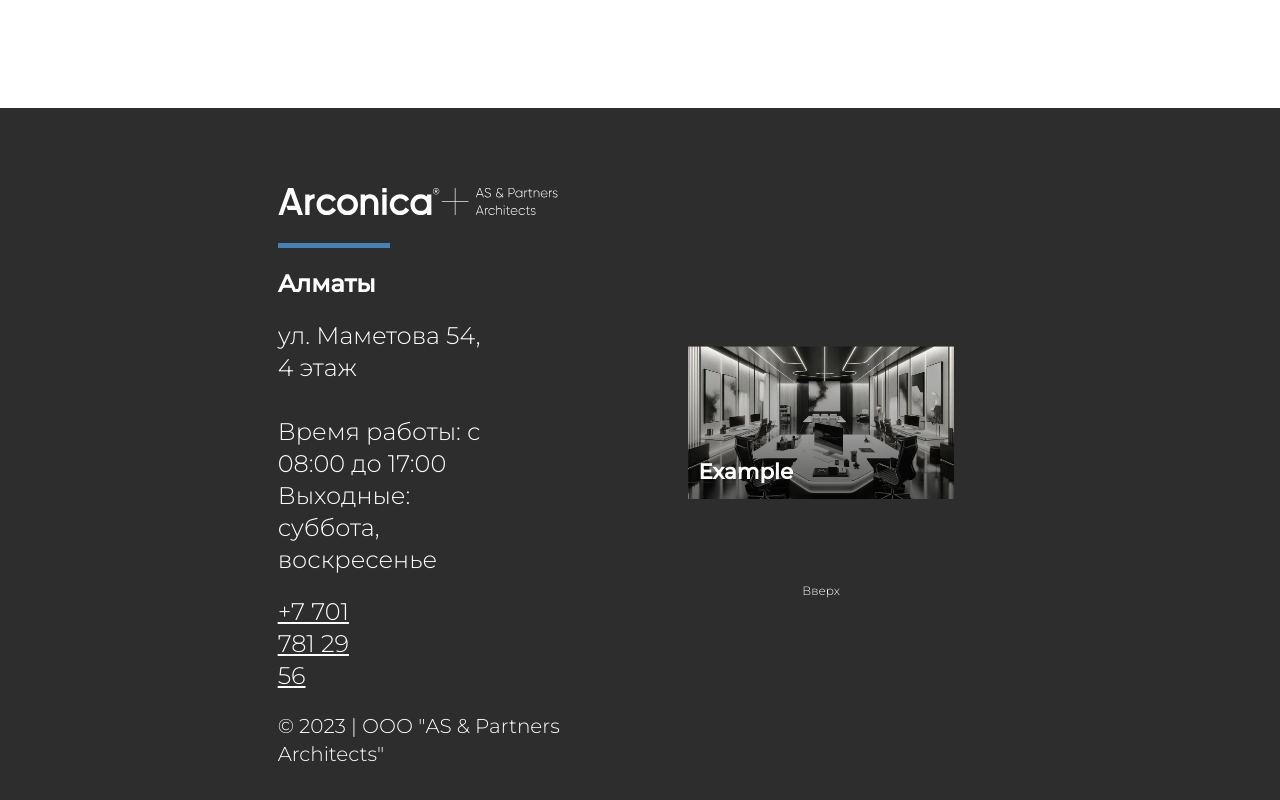
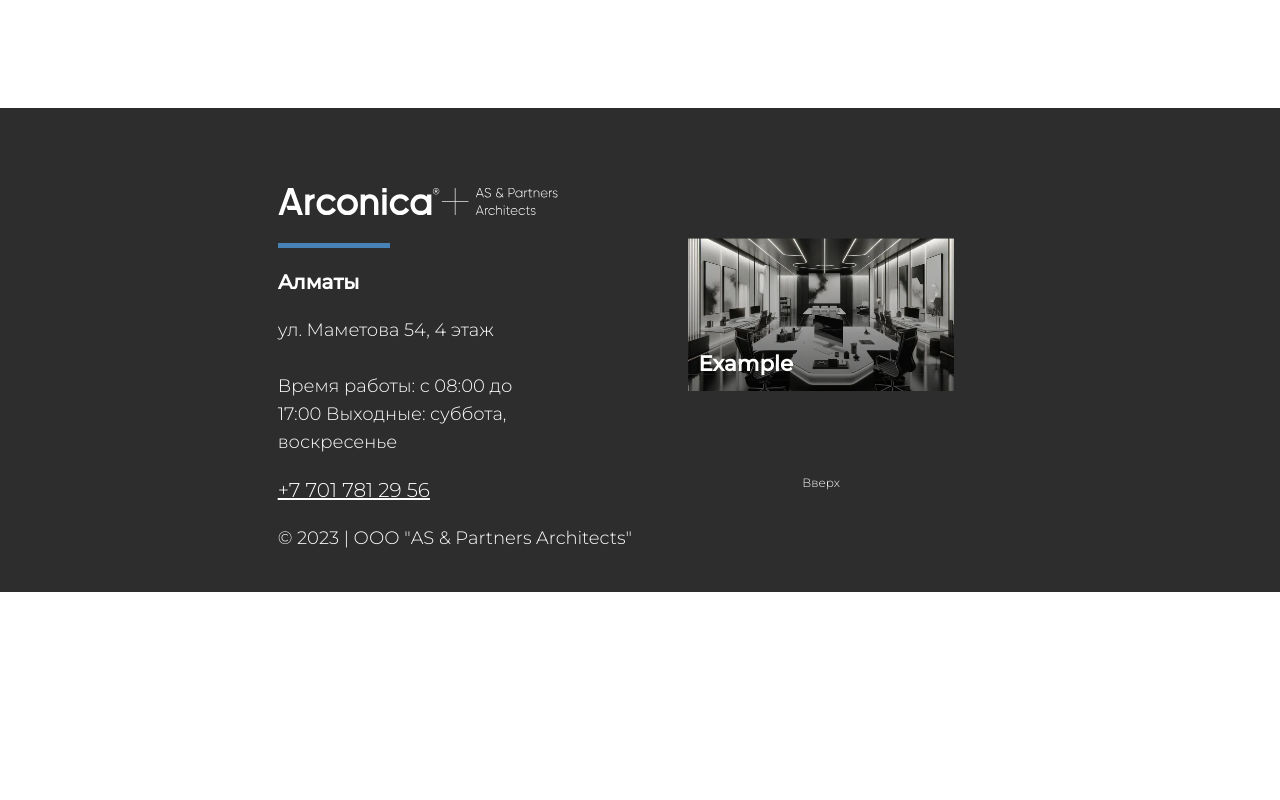
Before and after one commit to k1ngsterr1/as-partners, a React (Vite) app: page /home in a window 1280 px wide. Shown: the part 4381-5181 px from the top of the page. After the commit the page ends 4973 px from the top, so only its background shows below. Built offline with nearby package versions, Linux system fonts and the light colour scheme.

Commit message:
Version 1.5.4

```diff
--- a/src/features/Footer/index.tsx
+++ b/src/features/Footer/index.tsx
@@ -52,10 +52,10 @@ export const Footer = () => {
               alt="logo"
             />
             <Separator marginTop="mt-7 mb-5" />
-            <strong className="text-white text-2xl font-[Montserrat]">
+            <strong className="text-white text-xl font-[Montserrat]">
               Алматы
             </strong>
-            <address className="!not-italic w-[60%] text-white text-2xl  mt-5 mb-5 font-light font-[Montserrat]">
+            <address className="!not-italic w-[70%] text-white text-lg  mt-5 mb-5 font-light font-[Montserrat]">
               ул. Маметова 54, 4 этаж
               <br />
               <br />
@@ -63,11 +63,11 @@ export const Footer = () => {
             </address>
             <a
               href="tel:+77017812956"
-              className="!w-[22%] underline font-[Montserrat] text-white text-2xl font-light transition-all hover:text-custom-blue"
+              className="!w-[52%] underline font-[Montserrat] text-white text-xl font-light transition-all hover:text-custom-blue"
             >
               +7 701 781 29 56
             </a>
-            <span className="text-white font-[Montserrat] text-xl font-light mt-5 mb-10">
+            <span className="text-white font-[Montserrat] text-lg font-light mt-5 mb-10">
               © 2023 | ООО "AS & Partners Architects"
             </span>
           </div>
--- a/src/pages/About/ui/index.tsx
+++ b/src/pages/About/ui/index.tsx
@@ -33,6 +33,7 @@ export const AboutPage = () => {
       <MapScreen />
       <LineSeparator />
       <ClientsScreen />
+      <LineSeparator />
       <FormScreen />
       <Footer />
       <Menu />
--- a/src/widgets/Screens/AboutPage/Main/index.tsx
+++ b/src/widgets/Screens/AboutPage/Main/index.tsx
@@ -36,10 +36,8 @@ export const AboutMainScreen = () => {
     }
 
     return () => {
-      if (clientSection) {
+      if (clientSection || mapSection) {
         observer.unobserve(clientSection);
-      }
-      if (mapSection) {
         observer.unobserve(mapSection);
       }
     };
```
